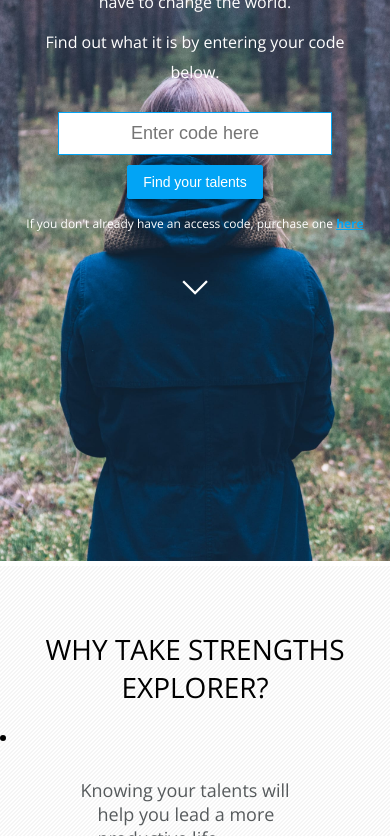
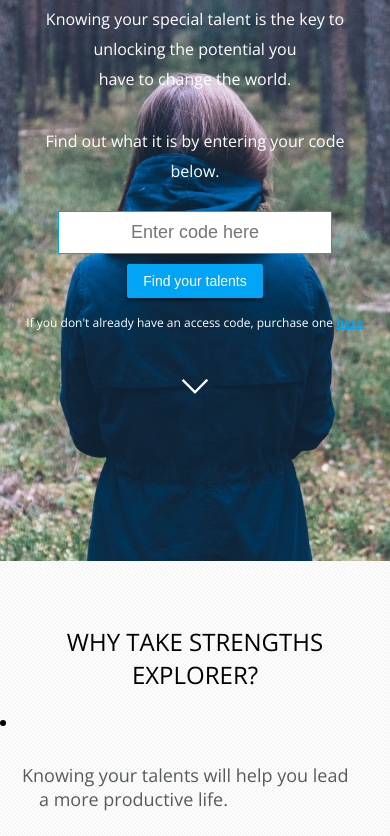
Before and after one commit to strengthsexplorer/strengthsexplorer.github.io, a plain HTML site: page index.html in a window 390 px wide. Shown: the part 283-1119 px from the top of the page. Drawn offline with nearby package versions, Linux system fonts and the light colour scheme.

Commit message:
Responsive Updates

```diff
--- a/Scripts/main.js
+++ b/Scripts/main.js
@@ -39,7 +39,7 @@ $(document).ready(function() {
   /* MAKE THE NAV BAR APPEAR WHEN THE PAGE IS SCROLLED PAST HOME IMAGE */
   $(window).scroll(function() {
       var yScroll = $(window).scrollTop();
-      var vh = $('.home').outerHeight();
+      var vh = $('.home').outerHeight() -100;
       var header = $('header');
 
       if (yScroll >= vh) {
--- a/Stylesheets/style.css
+++ b/Stylesheets/style.css
@@ -59,31 +59,21 @@ header {
 }
 
 /* Landing page styling */
-.background-image {
+.home {
   background-image: url(../Images/BackgroundImage-min.jpg);
   background-size: cover;
   background-repeat: no-repeat;
   background-position: top;
-  position: relative;
-  z-index: 1;
-  display: inline-block;
   width: 100%;
   height: 100vh;
-  right: 0;
-  left: 0;
-  -webkit-filter: blur(0px);
-  -moz-filter: blur(0px);
-  -o-filter: blur(0px);
-  -ms-filter: blur(0px);
-  filter: blur(0px);
-  top: 0px;
-}
-.home {
-  position: absolute;
-  width: 100%;
   top: 20px;
   text-align: center;
   z-index: 10;
+  display: flex;
+  align-content: center;
+  justify-content: center;
+  align-items: center;
+  flex-direction: column;
 }
 .home h1 {
   font-size: 84px;
@@ -92,7 +82,7 @@ header {
   color: white;
   position: relative;
   font-weight: normal;
-  padding-top: 40px;
+  padding-top: 0px;
   margin: 20px;
 }
 .home p {
@@ -222,7 +212,7 @@ header {
   letter-spacing: 2px;
   text-transform: uppercase;
   margin: 10px;
-  padding: 10px;
+  padding: 30px;
 }
 .book p {
   color: white;
@@ -317,7 +307,7 @@ header {
   letter-spacing: 2px;
   text-transform: uppercase;
   margin: 20px;
-  padding: 20px;
+  padding: 50px;
 }
 .FAQ h3 {
   font-size: 20px;
@@ -517,7 +507,7 @@ footer img {
   }
 
   .FAQ h1 {
-    top: 20px;
+    top: 25px;
     position: relative;
   }
   .home h1 {
@@ -530,7 +520,7 @@ footer img {
     font-size: 28px;
   }
   .FAQ h1 {
-    font-size: 28pxpx;
+    font-size: 28px;
   }
 
   .book img {
@@ -560,6 +550,9 @@ footer img {
     max-width: 75%;
     margin: 10 auto;
   }
+  .FAQ h1 {
+    margin-top: 15px;
+  }
 }
 
 /*  GO FULL WIDTH AT LESS THAN 480 PIXELS (2 COLUMN GRID) */
@@ -570,6 +563,12 @@ footer img {
   .home h1 {
     font-size: 40px;
   }
+  .info p {
+    max-width: 80%;
+  }
+  .info h1, .book h1, .FAQ h1 {
+    font-size: 24px;
+  }
 }
 
 @media only screen and (max-width: 480px) {
@@ -579,12 +578,12 @@ footer img {
   .book button {
     text-align: center;
   }
-  .FAQ h1 {
-    top: 70px;
-  }
   .FAQ .section {
     top: 50px;
     position: relative;
+  }
+  .FAQ h1 {
+    margin-top: 40px;
   }
 }
 /* Keyframe animation in order to get the pulse like effect on home page arrow */
--- a/index.html
+++ b/index.html
@@ -50,12 +50,11 @@
 <!-- END NAVIGATION -->
   <!--  -->
   <!-- BEGIN LANDING PAGE -->
-  <div class="background-image"></div>
   <section class="home">
     <h1> You are talented </h1>
-      <p id="paragraphOne"> Knowing your special talent is the key to unlocking the potential you <br> have to change the world. </p>
+      <p id="paragraphOne"> Knowing your special talent is the key to unlocking the potential you <br> have to change the world. </p><br>
       <p id="paragraphTwo"> Find out what it is by entering your code below. </p>
-      <input type="text" name="code" placeholder="Enter code here"> <br>
+      <input type="text" name="code" placeholder="Enter code here">
         <button> Find your talents </button>
           <p id="purchaseLink"> If you don't already have an access code, purchase one <a href="#"> here </a></p>
           <br>
```
